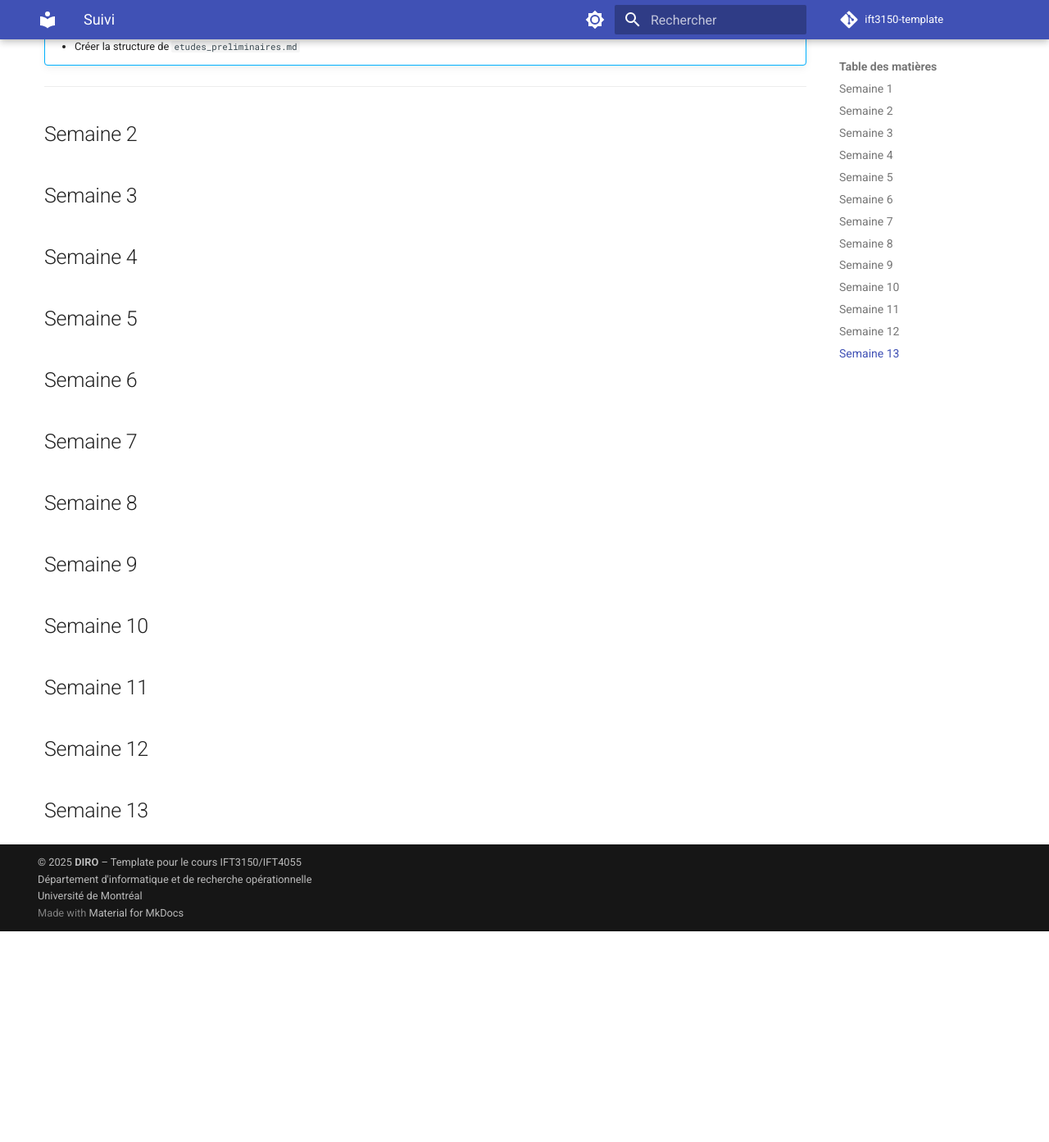
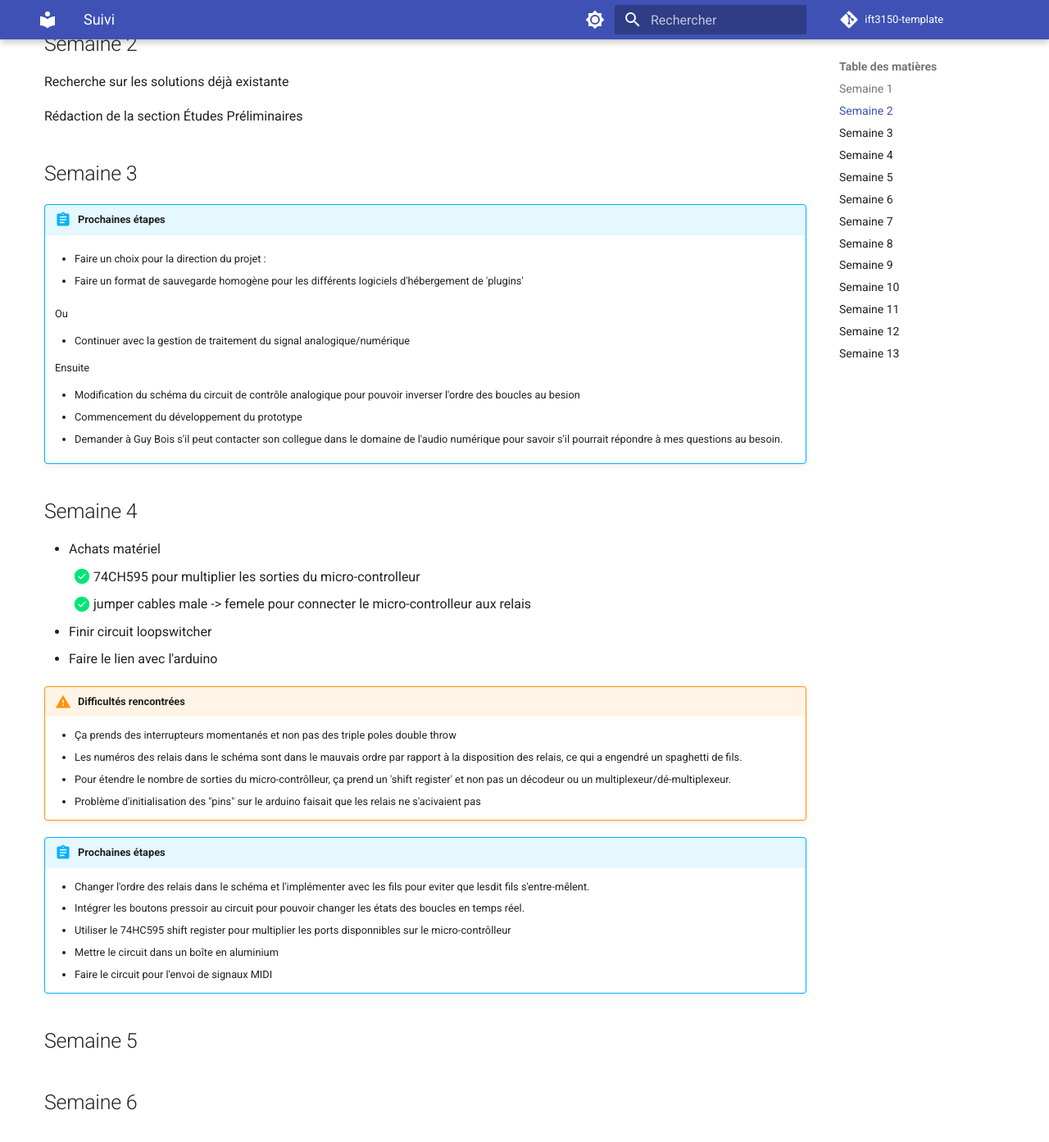
Before and after one commit to LouisPierre/Projet-IFT3150, an MkDocs documentation site: the page built from docs/suivi.md, in a window 1280 px wide and 1400 px high, scrolled down 612 px. Shown: the top 1393 px of the window at 82% size. Built offline with MkDocs 1.6.1 and Material for MkDocs 9.7.7, drawn with Linux system fonts in a browser that asks for light colours; comment, search, counter and statistics services are not loaded; before the commit the page ends 1748 px from its top, so only the background shows below that; some of the changed text lies outside the part shown.

Commit message:
update site semaine4

```diff
--- a/docs/suivi.md
+++ b/docs/suivi.md
@@ -3,32 +3,65 @@
 ## Semaine 1
 
 ??? note "Mettre en place l'environnement"
-    - [x] Lorem ipsum dolor sit amet, consectetur adipiscing elit
-    - [ ] Vestibulum convallis sit amet nisi a tincidunt
-        * [x] In hac habitasse platea dictumst
-        * [x] In scelerisque nibh non dolor mollis congue sed et metus
-        * [ ] Praesent sed risus massa
-    - [ ] Aenean pretium efficitur erat, donec pharetra, ligula non scelerisque
 
 !!! info "Notes"
     - Il est possible que nous révisions les exigences après le prototypage
 
-!!! warning "Difficultés rencontrées"
-    - Le plugin Mermaid n'était pas reconnu : confusion entre `mkdocs-mermaid2-plugin` (pip) et `mermaid2` (plugin name)
-        - Résolu après nettoyage et configuration correcte dans `mkdocs.yml`
 
 !!! abstract "Prochaines étapes"
     - Démarrer l’analyse du problème
     - Créer la structure de `etudes_preliminaires.md`
+    - Présenter le projet à Guy Bois et lui demander s'il veut le co-superviser
 
 ---
 
 ## Semaine 2
 
+Recherche sur les solutions déjà existante
+
+Rédaction de la section Études Préliminaires
+
+
 ## Semaine 3
 
+
+!!! abstract "Prochaines étapes"
+    - Faire un choix pour la direction du projet :
+
+       - Faire un format de sauvegarde homogène pour les différents logiciels d'hébergement de 'plugins'
+
+    Ou
+
+       - Continuer avec la gestion de traitement du signal analogique/numérique
+
+    Ensuite
+
+    - Modification du schéma du circuit de contrôle analogique pour pouvoir inverser l'ordre des boucles au besion
+    - Commencement du développement du prototype
+
+    - Demander à Guy Bois s'il peut contacter son collegue dans le domaine de l'audio numérique pour savoir s'il pourrait répondre à mes questions au besoin.
+
+
 ## Semaine 4
+  - Achats matériel
+    - [x] 74CH595 pour multiplier les sorties du micro-controlleur
+    - [x] jumper cables male -> femele pour connecter le micro-controlleur aux relais
+  - Finir circuit loopswitcher
+  - Faire le lien avec l'arduino
 
+!!! warning "Difficultés rencontrées"
+
+      - Ça prends des interrupteurs momentanés et non pas des triple poles double throw
+      - Les numéros des relais dans le schéma sont dans le mauvais ordre par rapport à la disposition des relais, ce qui a engendré un spaghetti de fils.
+      - Pour étendre le nombre de sorties du micro-contrôlleur, ça prend un 'shift register' et non pas un décodeur ou un multiplexeur/dé-multiplexeur.
+      - Problème d'initialisation des "pins" sur le arduino faisait que les relais ne s'acivaient pas
+
+!!! abstract "Prochaines étapes"
+    - Changer l'ordre des relais dans le schéma et l'implémenter avec les fils pour eviter que lesdit fils s'entre-mêlent.
+    - Intégrer les boutons pressoir au circuit pour pouvoir changer les états des boucles en temps réel.
+    - Utiliser le 74HC595 shift register pour multiplier les ports disponnibles sur le micro-contrôlleur
+    - Mettre le circuit dans un boîte en aluminium
+    - Faire le circuit pour l'envoi de signaux MIDI
 ## Semaine 5
 
 ## Semaine 6
```
Also changed, not shown: docs/conception.md (+12 -2 lines), docs/index.md (+4 -4 lines).
